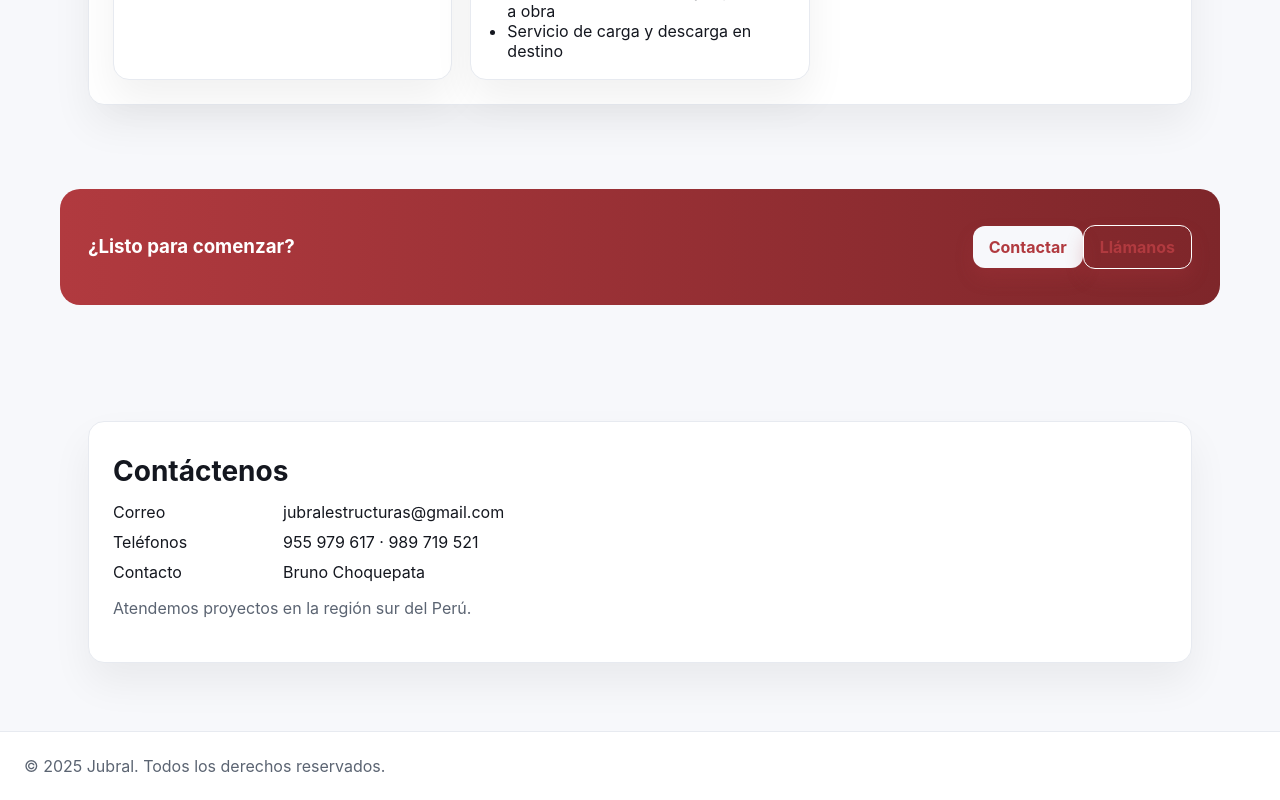
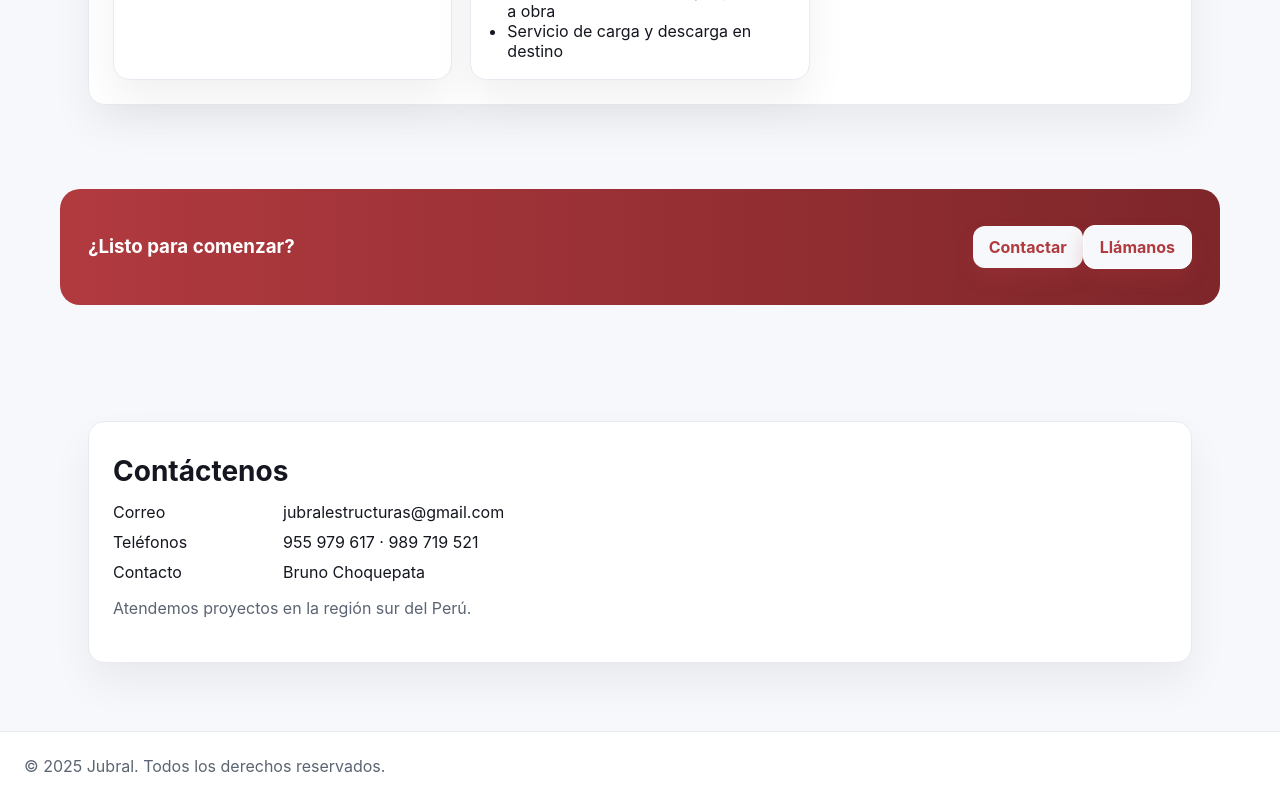
Before and after one commit to jmllerena-ljm/jubral-cms, a Next.js app: page / in a window 1280 px wide. Shown: the part 2885-3685 px from the top of the page. Built offline with nearby package versions, Linux system fonts and the light colour scheme.

Commit message:
last changes

```diff
--- a/styles/globals.css
+++ b/styles/globals.css
@@ -92,4 +92,4 @@ code{background:#f1f3f9;border:1px solid #e2e7f2;padding:2px 6px;border-radius:6
 .cta{padding:56px 0}
 .cta-inner{background:linear-gradient(90deg,var(--brand),var(--brand-dark));color:#fff;border-radius:20px;padding:28px;display:flex;align-items:center;justify-content:space-between;gap:16px;flex-wrap:wrap}
 .btn.white{background: var(--bg);color: var(--brand)}
-.btn.ghost{background:transparent;border:1px solid #fff;color: var(--brand)}
+.btn.ghost{background:var(--bg);border:1px solid #fff;color: var(--brand)}
```
